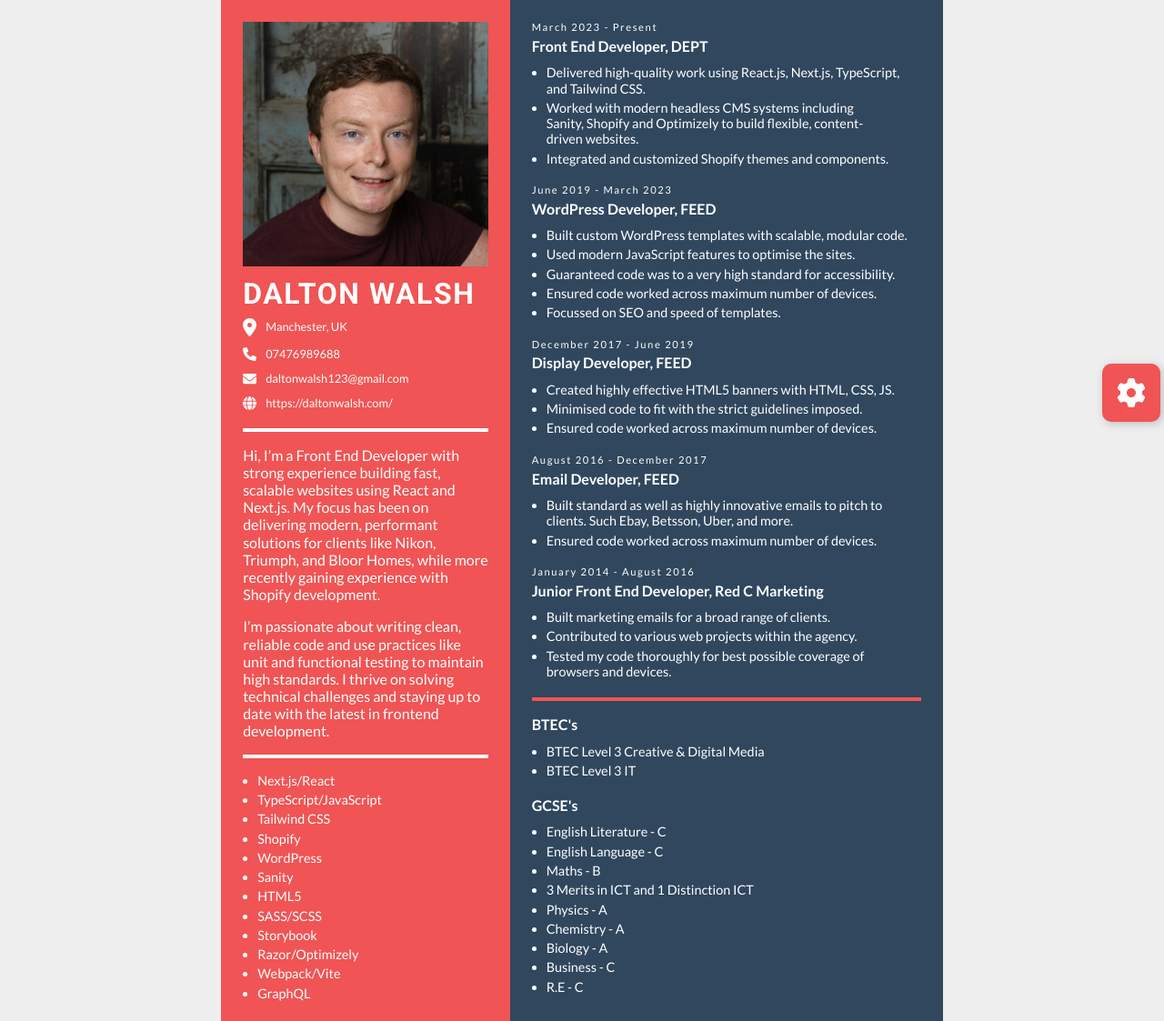
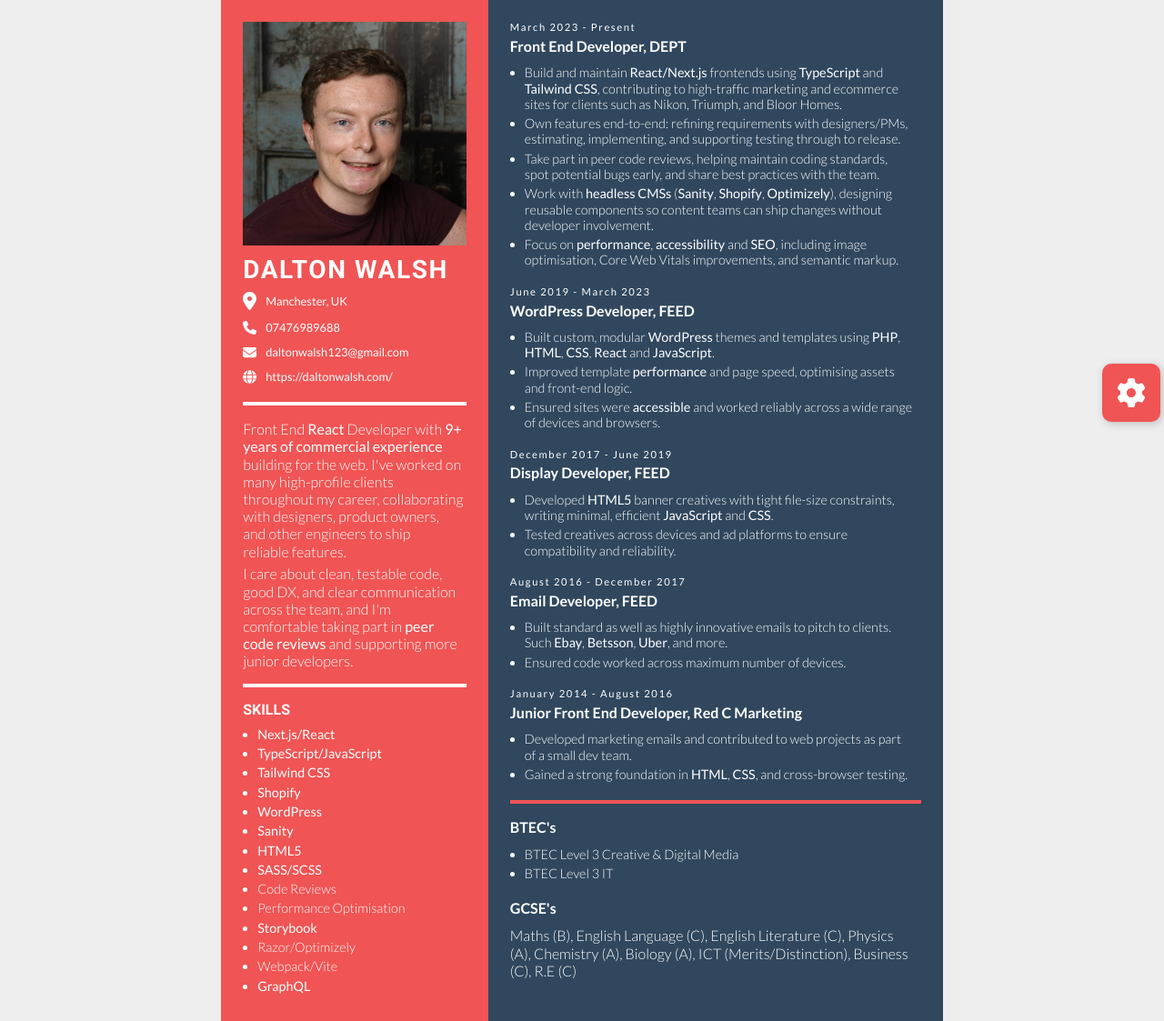
Before and after one commit to Dalton123/Dalton-Walsh-CV, a website: page index.html in a window 1280 px wide. Shown: the whole page at 91% size. Drawn offline with Linux system fonts and the light colour scheme.

Commit message:
Refactor styles in CSS and SCSS for improved typography and layout, including adjustments to font sizes, weights, and margins. Update index.html to enhance personal introduction and skills section, emphasizing experience and notable clients.

```diff
--- a/css/style.scss
+++ b/css/style.scss
@@ -58,7 +58,7 @@ hr {
 h1 {
   color: inherit;
   font-family: $second-font;
-  font-size: 2rem;
+  font-size: 1.75rem;
   margin: 0 0 0.5rem 0;
   letter-spacing: 0.1rem;
   text-transform: uppercase;
@@ -88,12 +88,16 @@ ul {
     margin-bottom: 0.25rem;
     color: inherit;
     font-size: 0.9rem;
+    font-weight: 300;
   }
 }
 
 p {
   line-height: 1.2;
   text-wrap: pretty;
+  font-weight: 300;
+  margin-top: 0.35rem;
+  margin-bottom: 0rem;
 }
 
 .left {
@@ -102,7 +106,7 @@ p {
   color: white;
 
   @media screen and (min-width: 600px) {
-    max-width: 40%;
+    max-width: 37%;
   }
 
   hr {
@@ -130,7 +134,7 @@ p {
   padding: 1.5rem;
 
   @media screen and (min-width: 600px) {
-    max-width: 60%;
+    max-width: 63%;
   }
 }
 
@@ -381,13 +385,13 @@ p {
     padding-top: 0;
     padding-bottom: 0;
     padding-left: 0;
-    max-width: 40%;
+    max-width: 36%;
   }
   .right {
     padding-top: 0;
     padding-bottom: 0;
     padding-right: 0;
-    max-width: 60%;
+    max-width: 64%;
   }
 
   * {
--- a/index.html
+++ b/index.html
@@ -57,35 +57,36 @@
         <!-- <h2>Summary</h2> -->
         <div class="text__block">
           <p>
-            Hi, I’m a Front End Developer with strong experience building fast,
-            scalable websites using React and Next.js. My focus has been on
-            delivering modern, performant solutions for clients like Nikon,
-            Triumph, and Bloor Homes, while more recently gaining experience
-            with Shopify development.
+            Front End <b>React</b> Developer with
+            <b>9+ years of commercial experience</b> building for the web. I've
+            worked on many high-profile clients throughout my career,
+            collaborating with designers, product owners, and other engineers to
+            ship reliable features.
           </p>
           <p>
-            I’m passionate about writing clean, reliable code and use practices
-            like unit and functional testing to maintain high standards. I
-            thrive on solving technical challenges and staying up to date with
-            the latest in frontend development.
+            I care about clean, testable code, good DX, and clear communication
+            across the team, and I'm comfortable taking part in
+            <b>peer code reviews</b> and supporting more junior developers.
           </p>
         </div>
         <hr />
-        <!-- <h2>Skills</h2> -->
+        <h2>Skills</h2>
         <div class="text__block">
           <ul>
-            <li>Next.js/React</li>
-            <li>TypeScript/JavaScript</li>
-            <li>Tailwind CSS</li>
-            <li>Shopify</li>
-            <li>WordPress</li>
-            <li>Sanity</li>
-            <li>HTML5</li>
-            <li>SASS/SCSS</li>
-            <li>Storybook</li>
+            <li><b>Next.js/React</b></li>
+            <li><b>TypeScript/JavaScript</b></li>
+            <li><b>Tailwind CSS</b></li>
+            <li><b>Shopify</b></li>
+            <li><b>WordPress</b></li>
+            <li><b>Sanity</b></li>
+            <li><b>HTML5</b></li>
+            <li><b>SASS/SCSS</b></li>
+            <li>Code Reviews</li>
+            <li>Performance Optimisation</li>
+            <li><b>Storybook</b></li>
             <li>Razor/Optimizely</li>
             <li>Webpack/Vite</li>
-            <li>GraphQL</li>
+            <li><b>GraphQL</b></li>
           </ul>
         </div>
       </section>
@@ -99,15 +100,31 @@
             <h4>Front End Developer, DEPT</h4>
             <ul>
               <li>
-                Delivered high-quality work using React.js, Next.js, TypeScript,
-                and Tailwind CSS.
+                Build and maintain <b>React/Next.js</b> frontends using
+                <b>TypeScript</b> and <b>Tailwind CSS</b>, contributing to
+                high-traffic marketing and ecommerce sites for clients such as
+                Nikon, Triumph, and Bloor Homes.
               </li>
               <li>
-                Worked with modern headless CMS systems including Sanity,
-                Shopify and Optimizely to build flexible, content-driven
-                websites.
+                Own features end-to-end: refining requirements with
+                designers/PMs, estimating, implementing, and supporting testing
+                through to release.
               </li>
-              <li>Integrated and customized Shopify themes and components.</li>
+              <li>
+                Take part in peer code reviews, helping maintain coding
+                standards, spot potential bugs early, and share best practices
+                with the team.
+              </li>
+              <li>
+                Work with <b>headless CMSs</b> (<b>Sanity</b>, <b>Shopify</b>,
+                <b>Optimizely</b>), designing reusable components so content
+                teams can ship changes without developer involvement.
+              </li>
+              <li>
+                Focus on <b>performance</b>, <b>accessibility</b> and
+                <b>SEO</b>, including image optimisation, Core Web Vitals
+                improvements, and semantic markup.
+              </li>
               <!-- <li>
                 Collaborated closely with designers and back-end developers to
                 deliver responsive, accessible websites.
@@ -122,14 +139,18 @@
             <h4>WordPress Developer, FEED</h4>
             <ul>
               <li>
-                Built custom WordPress templates with scalable, modular code.
+                Built custom, modular <b>WordPress</b> themes and templates
+                using <b>PHP</b>, <b>HTML</b>, <b>CSS</b>, <b>React</b> and
+                <b>JavaScript</b>.
               </li>
-              <li>Used modern JavaScript features to optimise the sites.</li>
               <li>
-                Guaranteed code was to a very high standard for accessibility.
+                Improved template <b>performance</b> and page speed, optimising
+                assets and front-end logic.
               </li>
-              <li>Ensured code worked across maximum number of devices.</li>
-              <li>Focussed on SEO and speed of templates.</li>
+              <li>
+                Ensured sites were <b>accessible</b> and worked reliably across
+                a wide range of devices and browsers.
+              </li>
             </ul>
           </div>
           <div class="text__block">
@@ -137,10 +158,14 @@
             <h4>Display Developer, FEED</h4>
             <ul>
               <li>
-                Created highly effective HTML5 banners with HTML, CSS, JS.
+                Developed <b>HTML5</b> banner creatives with tight file-size
+                constraints, writing minimal, efficient <b>JavaScript</b> and
+                <b>CSS</b>.
               </li>
-              <li>Minimised code to fit with the strict guidelines imposed.</li>
-              <li>Ensured code worked across maximum number of devices.</li>
+              <li>
+                Tested creatives across devices and ad platforms to ensure
+                compatibility and reliability.
+              </li>
             </ul>
           </div>
           <div class="text__block">
@@ -149,7 +174,8 @@
             <ul>
               <li>
                 Built standard as well as highly innovative emails to pitch to
-                clients. Such Ebay, Betsson, Uber, and more.
+                clients. Such <b>Ebay</b>, <b>Betsson</b>, <b>Uber</b>, and
+                more.
               </li>
               <li>Ensured code worked across maximum number of devices.</li>
             </ul>
@@ -158,11 +184,13 @@
             <span class="small">January 2014 - August 2016</span>
             <h4>Junior Front End Developer, Red C Marketing</h4>
             <ul>
-              <li>Built marketing emails for a broad range of clients.</li>
-              <li>Contributed to various web projects within the agency.</li>
               <li>
-                Tested my code thoroughly for best possible coverage of browsers
-                and devices.
+                Developed marketing emails and contributed to web projects as
+                part of a small dev team.
+              </li>
+              <li>
+                Gained a strong foundation in <b>HTML</b>, <b>CSS</b>, and
+                cross-browser testing.
               </li>
             </ul>
           </div>
@@ -186,7 +214,7 @@
         </div> -->
           <div class="text__block">
             <h4>GCSE's</h4>
-            <ul>
+            <!-- <ul>
               <li>English Literature - C</li>
               <li>English Language - C</li>
               <li>Maths - B</li>
@@ -196,7 +224,12 @@
               <li>Biology - A</li>
               <li>Business - C</li>
               <li>R.E - C</li>
-            </ul>
+            </ul> -->
+            <p>
+              Maths (B), English Language (C), English Literature (C), Physics
+              (A), Chemistry (A), Biology (A), ICT (Merits/Distinction),
+              Business (C), R.E (C)
+            </p>
           </div>
         </div>
       </section>
```
Also changed, not shown: css/style.css, 1 other file.
